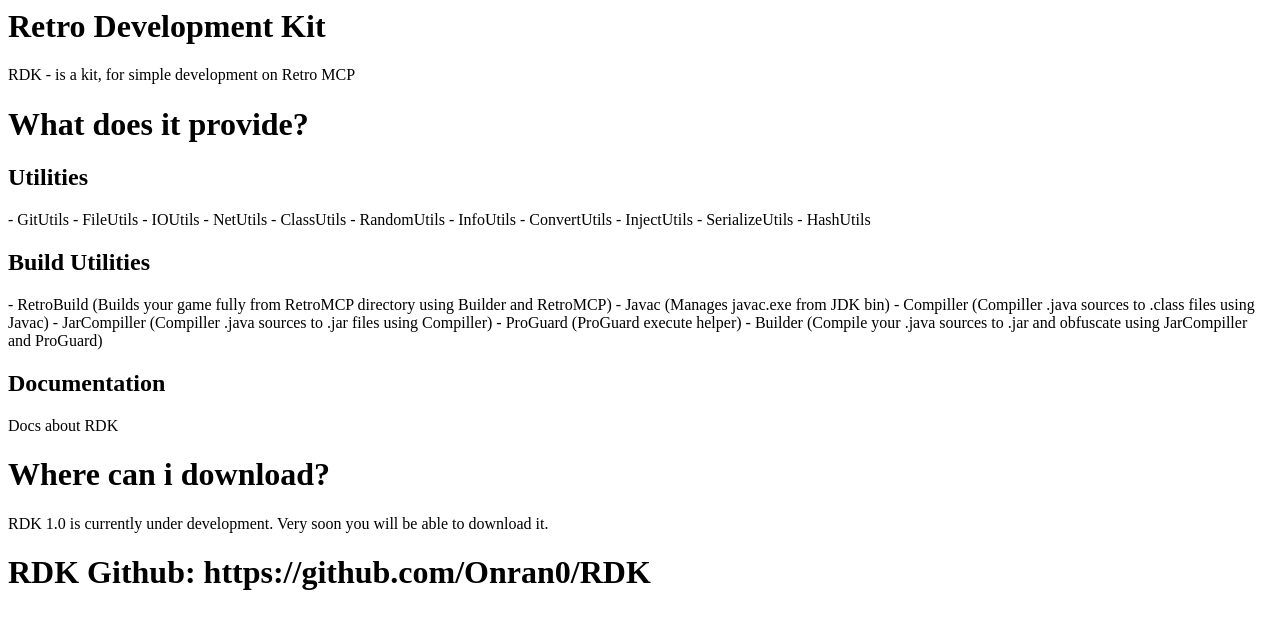
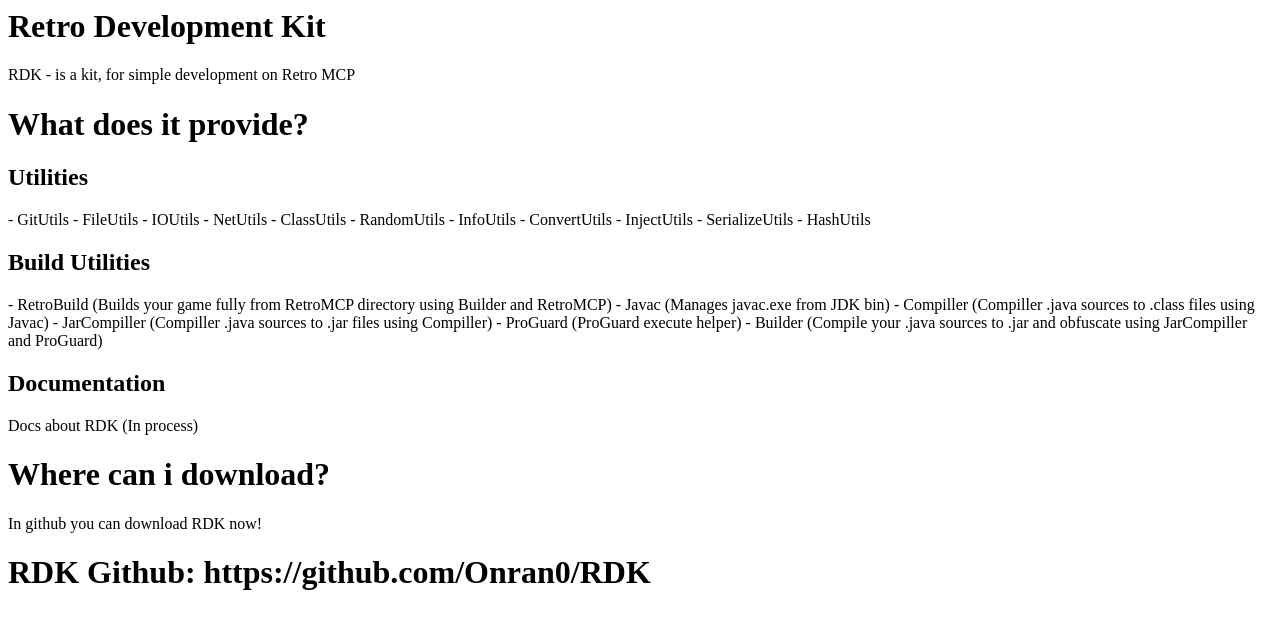
Before and after one commit to Onran0/RDK, a plain HTML site: page index.html in a window 1280 px wide. Drawn offline with Linux system fonts and the light colour scheme.

Commit message:
Update index.html

```diff
--- a/index.html
+++ b/index.html
@@ -21,7 +21,7 @@
 <a>- ProGuard (ProGuard execute helper)</a>
 <a>- Builder (Compile your .java sources to .jar and obfuscate using JarCompiller and ProGuard)</a>
 <h2>Documentation</h2>
-<a>Docs about RDK</a>
+<a>Docs about RDK (In process)</a>
 <h1>Where can i download?</h1>
-<a>RDK 1.0 is currently under development. Very soon you will be able to download it.</a>
+<a>In github you can download RDK now!</a>
 <h1>RDK Github: https://github.com/Onran0/RDK</h1>
```
